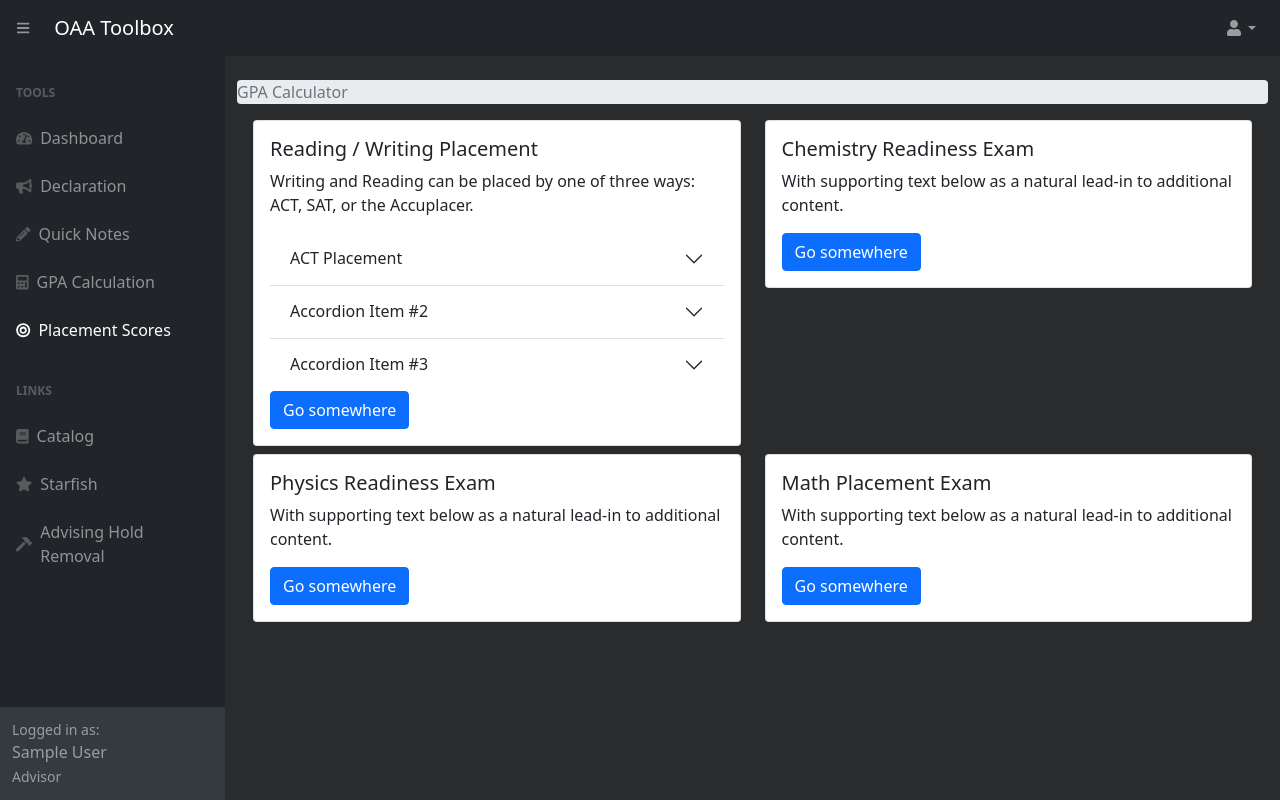
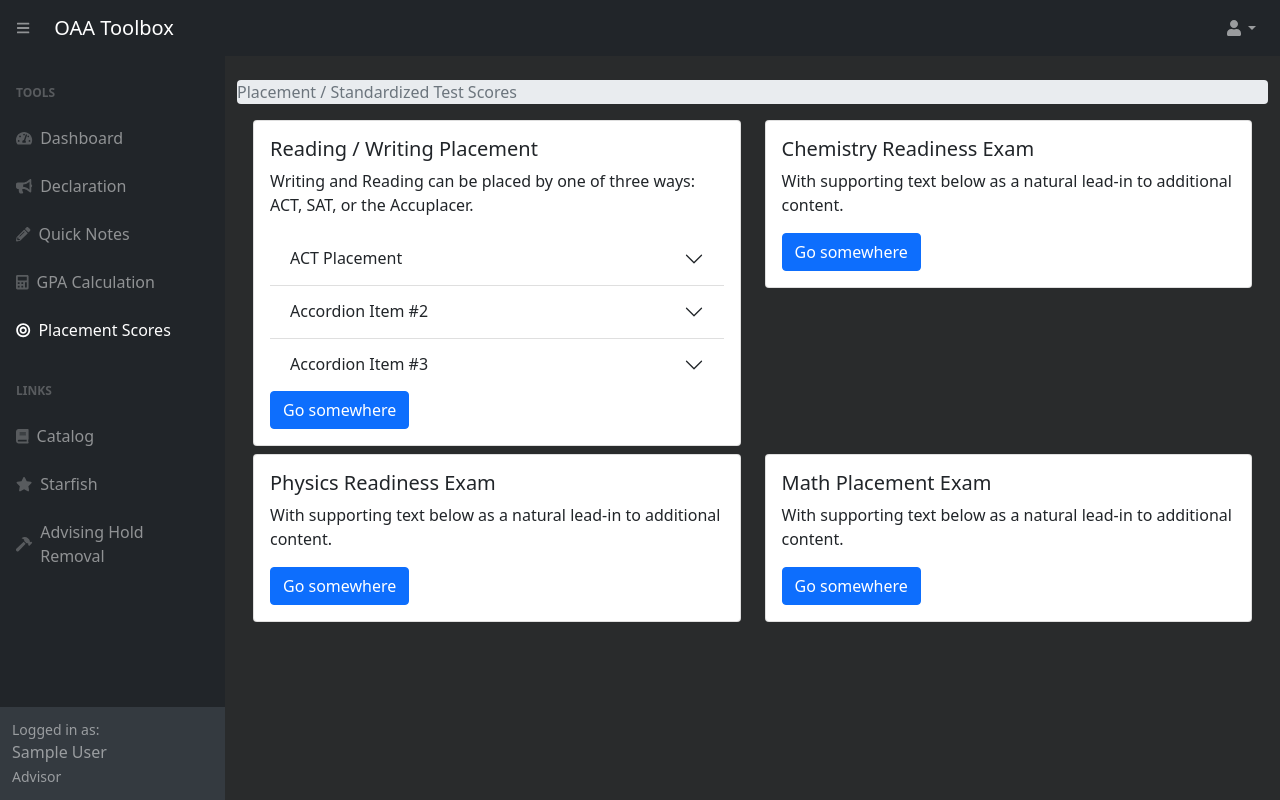
Before and after one commit to cpecue/OAA-Toolbox-4, a Flask app: page /placement-scores in a window 1280 px wide. Run offline with Flask 2, Linux system fonts and the light colour scheme; the visitor is signed in with stand-in values (Sample User, id 1); data comes from the database, SQL or seed files in the repository; some libraries are stand-ins or nearby versions.

Commit message:
Placement Scores

```diff
--- a/oaatoolbox/templates/placement-scores.html
+++ b/oaatoolbox/templates/placement-scores.html
@@ -3,9 +3,10 @@
  <link href="static/styles.css" rel="stylesheet" />
  <link href="static/search.css" rel="stylesheet" />
 <link href="https://cdn.jsdelivr.net/npm/bootstrap@5.0.0-beta2/dist/css/bootstrap.min.css" rel="stylesheet" integrity="sha384-BmbxuPwQa2lc/FVzBcNJ7UAyJxM6wuqIj61tLrc4wSX0szH/Ev+nYRRuWlolflfl" crossorigin="anonymous">
-    <div class="container-fluid">
+
+<div class="container-fluid">
         <ol class="breadcrumb mt-4">
-        <li class="breadcrumb-item active">GPA Calculator</li>
+        <li class="breadcrumb-item active">Placement / Standardized Test Scores</li>
         </ol>
         <div class="fluid-container mt-3 mr-3 ml-3">
             <div class="row">
@@ -84,8 +85,8 @@
                 </div>
               </div>
             </div>
-                </div>
         </div>
+</div>
         <script src="static/search_box.js"></script>
         <script src="https://cdn.jsdelivr.net/npm/bootstrap@4.5.3/dist/js/bootstrap.bundle.min.js" crossorigin="anonymous"></script>
         <script src="https://code.jquery.com/jquery-3.5.1.slim.min.js" crossorigin="anonymous"></script>
```
